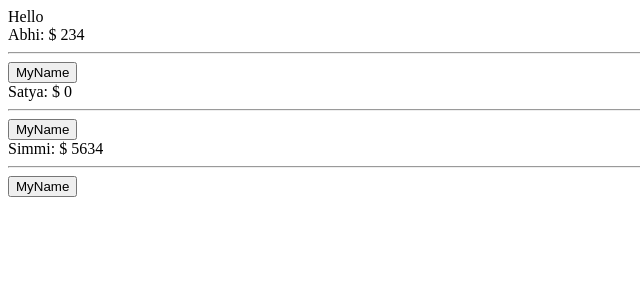
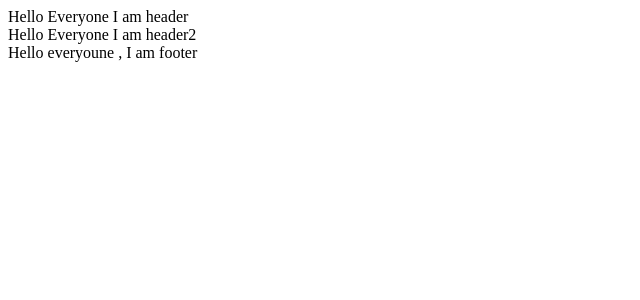
Before and after one commit to Ryukendo-Rahul/React_Js, a React (Create React App) app: page / in a window 1280 px wide. Shown: the top 300 px of the page, without its empty margins (0-640 px from the left). Built offline with nearby package versions, Linux system fonts and the light colour scheme.

Commit message:
Import Export in React js

```diff
--- a/src/App.js
+++ b/src/App.js
@@ -1,25 +1,14 @@
+import './App.css';
+import {Header,Header2} from "./Components/Header";
+import Footer from "./Components/footer"
 
-import './App.css';
-
-
-function MyComponent({name , giveClass, income=0} ){
-  return (
-<>
-  <div className={giveClass} >
-    {name}: $ {income}</div>
-  <hr/>
-  <button> MyName</button>
-  </>
- );
-}
 
 function App() {
   return (
    <div>
-    Hello <MyComponent name={"Abhi"} income={"234"} giveClass="comp1" />
-    <MyComponent name={"Satya"} giveClass="comp2"/>
-     <MyComponent name={"Simmi"} income={"5634"} giveClass="comp3"/>
-
+    <Header />
+    <Header2/>
+    <Footer/>
    </div>
   );
 }
--- /dev/null
+++ b/src/Components/Header.js
@@ -0,0 +1,10 @@
+function Header(){
+    return <div>Hello Everyone I am header </div>
+
+}
+function Header2(){
+    return <div>Hello Everyone I am header2 </div>
+
+}
+
+export  {Header,Header2};
--- /dev/null
+++ b/src/Components/footer.js
@@ -0,0 +1,5 @@
+function Footer()
+{
+    return <div>Hello everyoune , I am footer</div>
+}
+export default Footer;
```
